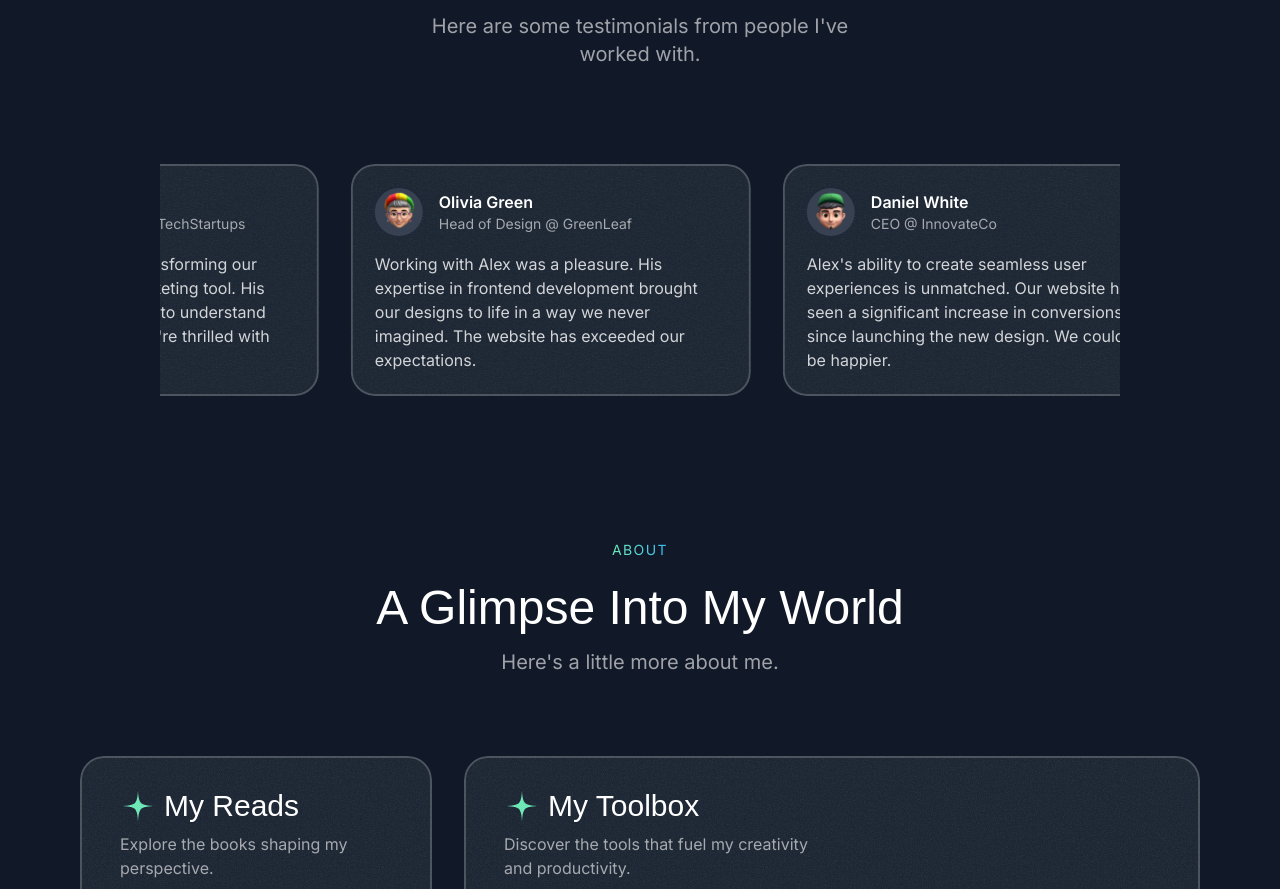
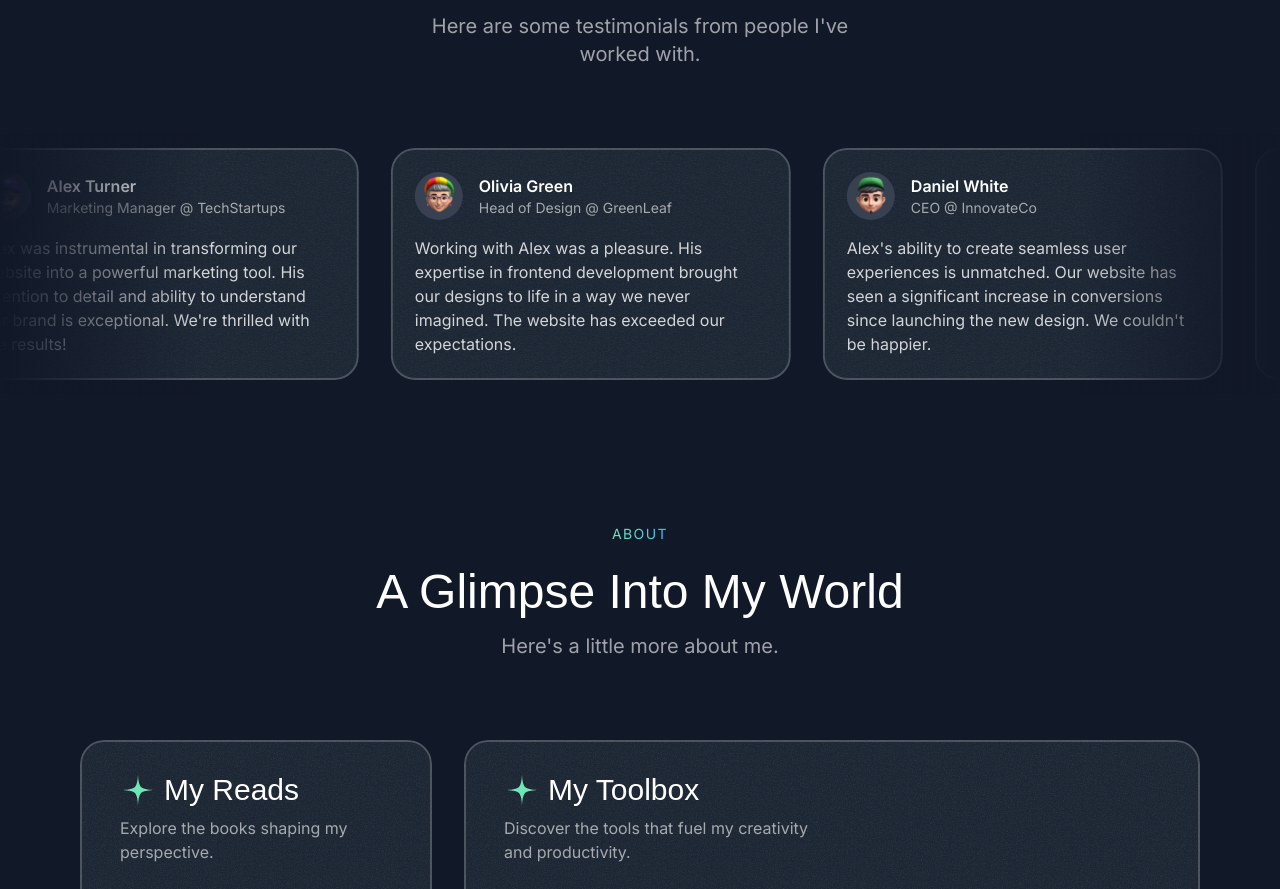
Before and after one commit to IvanGoranov02/Portfolio-Next, a Next.js app: page / in a window 1280 px wide. Shown: the part 3244-4133 px from the top of the page. Built offline with nearby package versions, Linux system fonts and the light colour scheme; a web font is replaced by a local one.

Commit message:
feat: Improve Testimonials section with gradient overlay and enhanced layout

```diff
--- a/src/sections/Testimonials.tsx
+++ b/src/sections/Testimonials.tsx
@@ -52,8 +52,12 @@ export const TestimonialsSection = () => {
           description="Here are some testimonials from people I've worked with."
           eyebrow="Testimonials"
         />
-        <div className="mt-10 md:mt-20 overflow-x-clip py-4 -my-4">
-          <div className="flex gap-8 hover:[&>*]:pause-animation hover:[&>*]:-rotate-3 hover:[&>*]:transition-transform">
+      </div>
+      <div className="mt-10 md:mt-20 relative">
+        <div className="absolute inset-y-0 left-0 w-[200px] bg-gradient-to-r from-gray-900 to-transparent z-10" />
+        <div className="absolute inset-y-0 right-0 w-[200px] bg-gradient-to-l from-gray-900 to-transparent z-10" />
+        <div className="overflow-x-clip py-4 -my-4">
+          <div className="flex gap-8 hover:[&>*]:pause-animation hover:[&>*]:-rotate-3 hover:[&>*]:transition-transform px-[200px]">
             {new Array(2).fill(0).map((_, index) => (
               <div
                 key={index}
```
